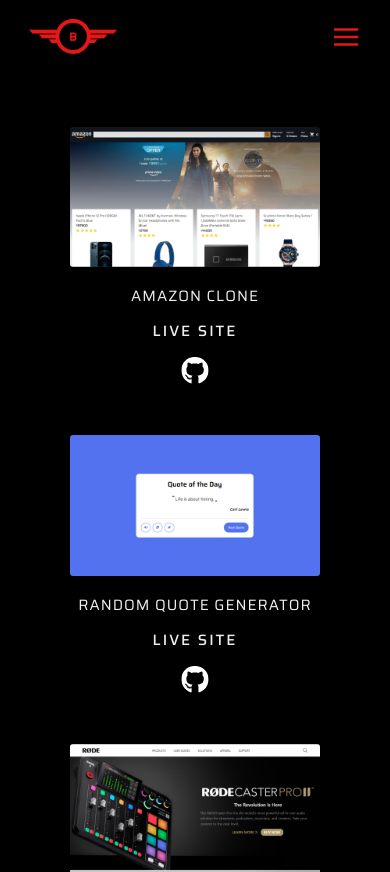
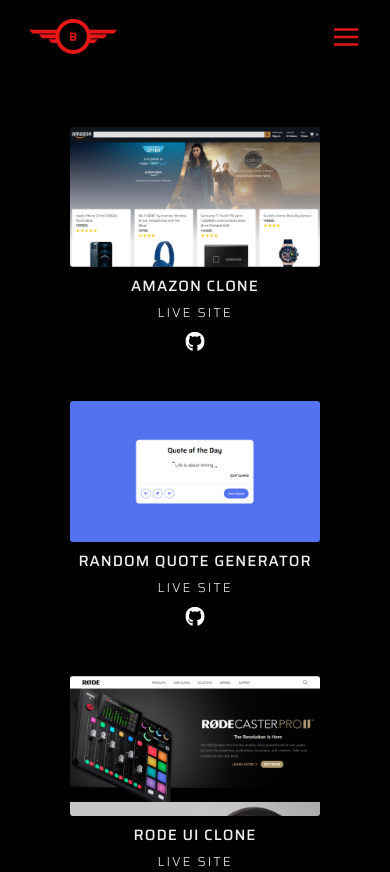
Before and after one commit to Bobby-coder/PERSONAL-PORTFOLIO, a React (Create React App) app: page /work in a window 390 px wide. Shown: the top 872 px of the page. Built offline with nearby package versions, Linux system fonts and the light colour scheme.

Commit message:
project card ui update

```diff
--- a/src/components/Project.css
+++ b/src/components/Project.css
@@ -22,38 +22,61 @@
 
   .project-wrapper .title > p{
     font-size: 20px;
+    line-height: 20px;
     color: #eee;
     text-align: center;
     text-transform: capitalize;
     letter-spacing: 1px;
+    font-weight: 500;
   }
 
   .project-wrapper .live-link > a{
     text-decoration: none;
     text-align: center;
-    font-size: 20px;
-    font-weight: 500;
+    font-size: 18px;
     letter-spacing: 2px;
     color: #eee;
+    font-weight: 300;
   }
 
   .project-wrapper .github-link .git-icon{
-    height: 35px;
+    height: 30px;
   }
 
 
   @media only screen and (min-width:320px) and (max-width:400px){
 
+    .project-wrapper{
+      gap: 5px;
+    }
+
     .project-wrapper .live-link > a{
-      font-size: 15px;
+      font-size: 13px;
     }
 
     .project-wrapper .title > p{
       font-size: 15px;
+      line-height: 15px;
     }
 
     .git-icon{
       transform: scale(0.8);
     }
 
+    .project-wrapper .github-link .git-icon{
+      height: 25px;
+    }
+
   }
+
+  @media only screen and (min-width:401px) and (max-width:500px){
+
+    .project-wrapper .live-link > a{
+      font-size: 16px;
+    }
+
+    .project-wrapper .title > p{
+      font-size: 18px;
+      line-height: 18px;
+    }
+  }
```
